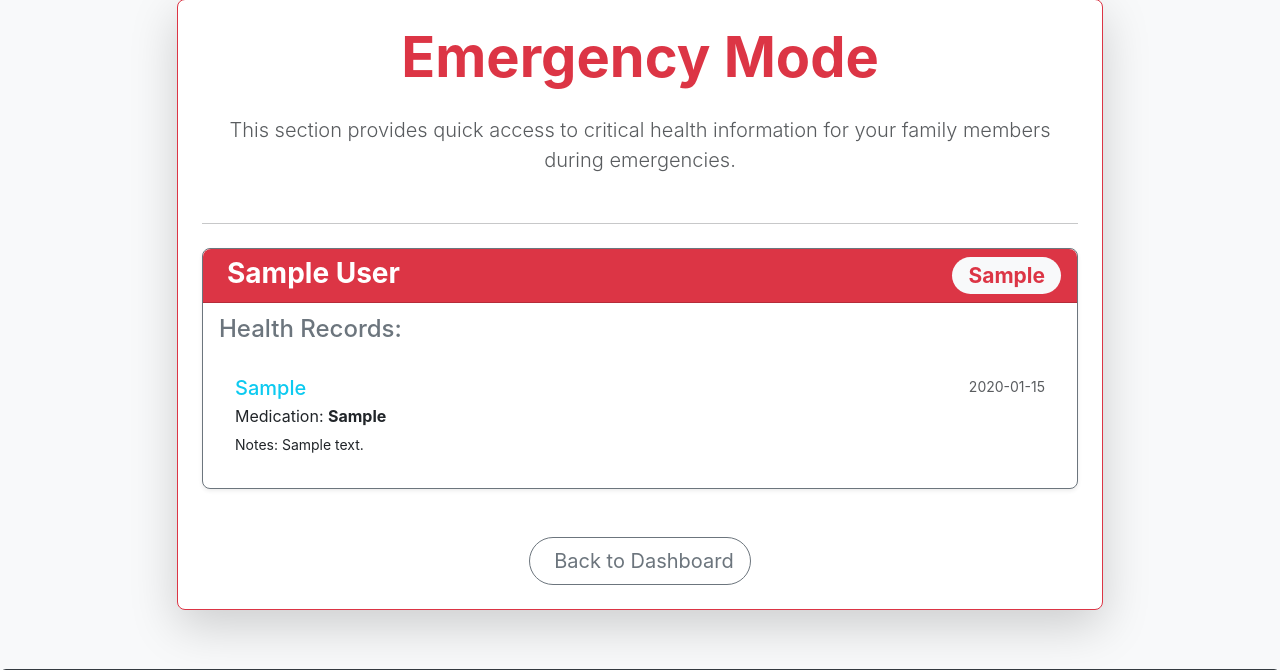
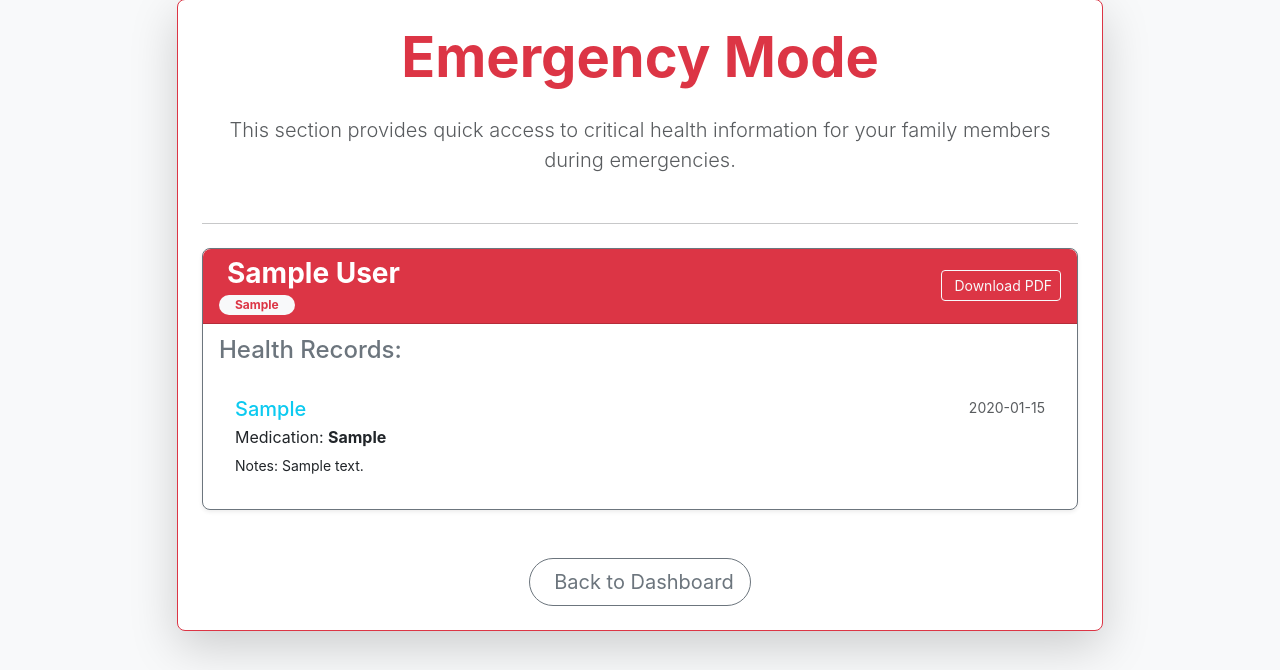
Before and after one commit to manikanta-boyi/Family_Health_App, a Flask app: page /emergency in a window 1280 px wide. Shown: the part 101-771 px from the top of the page. Run offline with Flask 3, Linux system fonts and the light colour scheme; a user stored in the database is signed in; tables that the repository leaves empty hold one stand-in row (values such as "Sample post"); some libraries are stand-ins or nearby versions.

Commit message:
Added pdf download option for records

```diff
--- a/app/__init__.py
+++ b/app/__init__.py
@@ -12,7 +12,7 @@ from .api import api
 app = Flask(__name__)
 
 
-app.config['SECRET_KEY']='mysecretkey'
+app.config['SECRET_KEY']=os.environ.get('SECRET_KEY')
 app.config['SQLALCHEMY_DATABASE_URI'] = os.environ.get('DATABASE_URL') or 'sqlite:///site.db'
 app.config['SQLALCHEMY_DATABASE_TRACK_MODIFICATIONS']= False
 
--- a/app/routes.py
+++ b/app/routes.py
@@ -1,9 +1,11 @@
-from flask import Blueprint,render_template, flash, redirect, url_for,request
+from flask import Blueprint,render_template, flash, redirect, url_for,request, make_response
 from werkzeug.security import generate_password_hash, check_password_hash
 from flask_login import login_user,login_required, current_user, logout_user
 import random
 from flask_mail import Message
 from datetime import datetime, timedelta
+from xhtml2pdf import pisa
+from io import BytesIO
 
 from .forms import RegisterForm, LoginForm, FamilyMemberForm, HealthRecordForm, OTPForm
 from app.extensions import db,login_manager,mail
@@ -286,3 +288,31 @@ def delete_record(record_id):
 def emergency_mode():
     members = FamilyMember.query.filter_by(user_id=current_user.id).all()
     return render_template('emergency.html',members=members)
+
+
+@main.route('/download_pdf/<int:member_id>')
+@login_required
+def download_pdf(member_id):
+    member = FamilyMember.query.get_or_404(member_id)
+    if member.user_id != current_user.id:
+        return "Unauthorized", 403
+
+    # Render HTML from template
+    html = render_template("pdf_template.html", member=member)
+
+    # Create a BytesIO buffer
+    pdf_buffer = BytesIO()
+
+    # Generate PDF into buffer
+    pisa_status = pisa.CreatePDF(html, dest=pdf_buffer)
+    if pisa_status.err:
+        return "PDF generation failed", 500
+
+    # Move cursor to beginning of buffer
+    pdf_buffer.seek(0)
+
+    # Create a Flask response with the PDF
+    response = make_response(pdf_buffer.read())
+    response.headers['Content-Type'] = 'application/pdf'
+    response.headers['Content-Disposition'] = f'attachment; filename={member.name}_health_record.pdf'
+    return response
--- a/app/templates/emergency.html
+++ b/app/templates/emergency.html
@@ -3,7 +3,7 @@
 {% block content %}
     <div class="row justify-content-center mt-4">
         <div class="col-lg-10 col-md-11 col-sm-12">
-            <div class="card shadow-lg rounded-3 border-danger"> {# Using border-danger for emergency theme #}
+            <div class="card shadow-lg rounded-3 border-danger">
                 <div class="card-body p-4">
                     <h2 class="card-title text-center mb-4 display-4 fw-bold text-danger">
                         <i class="bi bi-exclamation-triangle-fill me-2"></i> Emergency Mode <i class="bi bi-exclamation-triangle-fill ms-2"></i>
@@ -17,11 +17,16 @@
                     {% if members %}
                         {% for member in members %}
                             <div class="card mb-4 rounded-3 border-secondary shadow-sm">
-                                <div class="card-header bg-danger text-white rounded-top-3">
-                                    <h3 class="mb-0 fw-bold">
-                                        <i class="bi bi-person-fill me-2"></i> {{ member.name }}
-                                        <span class="badge bg-light text-danger float-end rounded-pill py-2 px-3">{{ member.relation }}</span>
-                                    </h3>
+                                <div class="card-header bg-danger text-white rounded-top-3 d-flex justify-content-between align-items-center">
+                                    <div>
+                                        <h3 class="mb-0 fw-bold">
+                                            <i class="bi bi-person-fill me-2"></i> {{ member.name }}
+                                        </h3>
+                                        <span class="badge bg-light text-danger rounded-pill py-1 px-3">{{ member.relation }}</span>
+                                    </div>
+                                    <a href="{{ url_for('main.download_pdf', member_id=member.id) }}" class="btn btn-outline-light btn-sm">
+                                        <i class="bi bi-file-earmark-pdf-fill me-1"></i> Download PDF
+                                    </a>
                                 </div>
                                 <div class="card-body">
                                     <h4 class="card-subtitle mb-3 text-secondary">Health Records:</h4>
```
Also changed, not shown: app/templates/pdf_template.html (added, +67 -0 lines), requirements.txt (+15 -0 lines).
